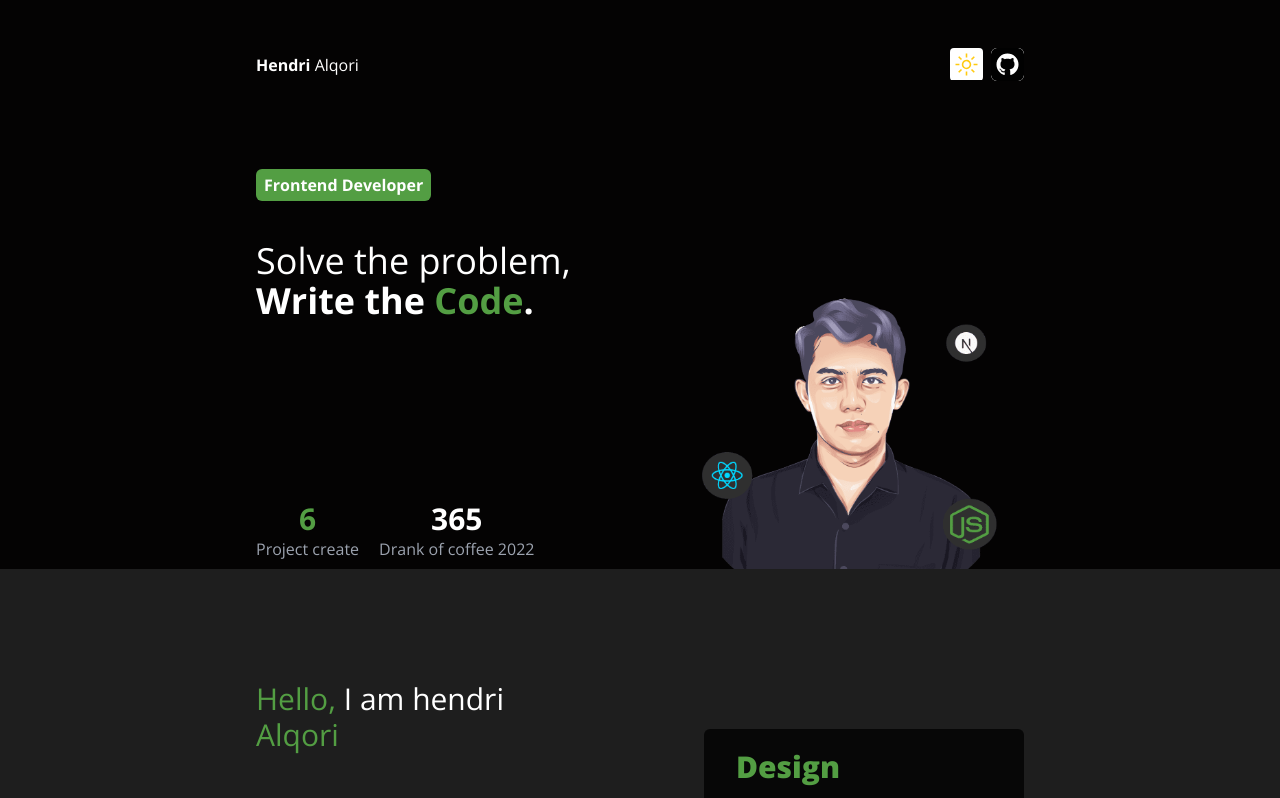
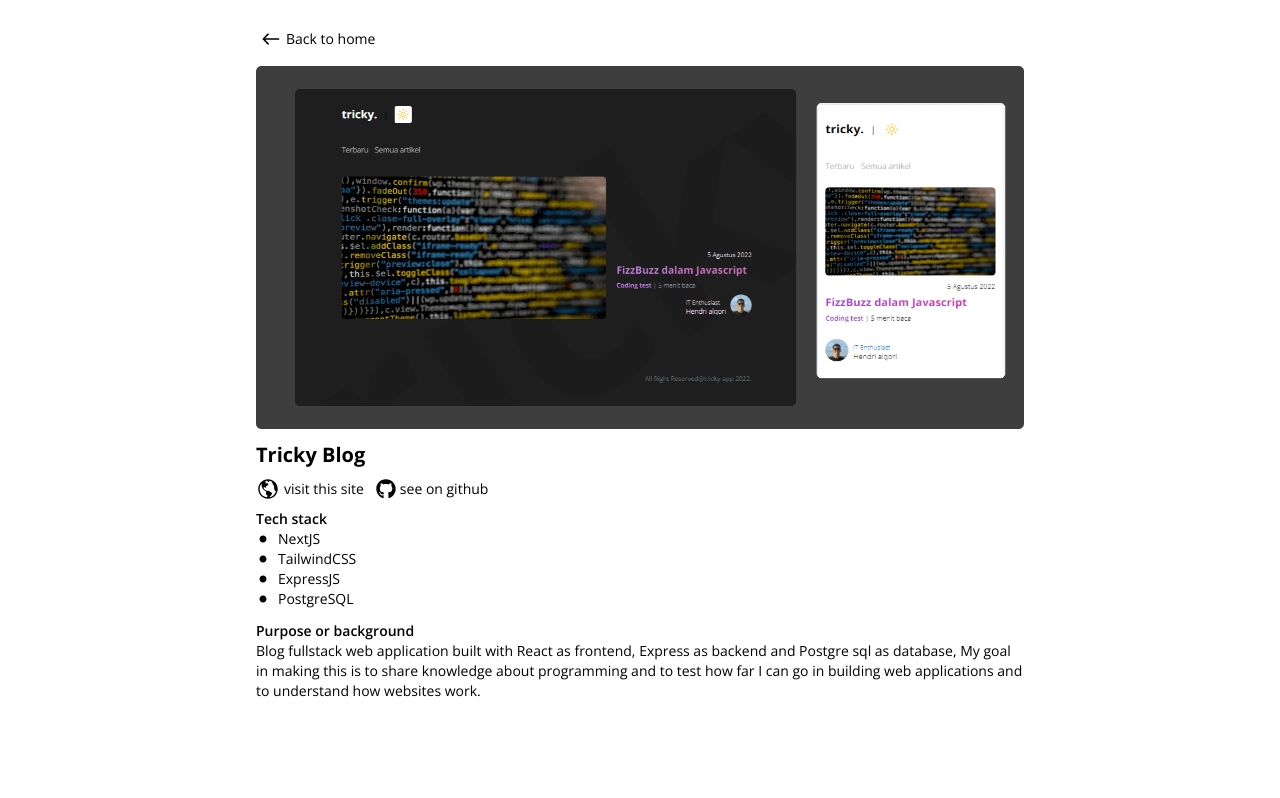
Before and after one commit to hendrialqori/personal-portfolio-unactive, a React (Vite) app: page /detail/1 in a window 1280 px wide. Shown: the top 798 px of the page. Built offline with nearby package versions, Linux system fonts and the light colour scheme.

Commit message:
add react-router-dom

```diff
--- a/src/App.jsx
+++ b/src/App.jsx
@@ -1,20 +1,17 @@
-import { Navigasi } from './component/navigasi/index'
-import { Banner } from './component/banner/index'
-import { About } from './component/about/index'
-import { Showcase } from './component/showcase/index'
-import { Contact } from './component/contact/index'
-import { Footer } from './component/footer/index'
+import { BrowserRouter, Routes, Route } from 'react-router-dom'
+import Index from './pages/Index'
+import NotFoundPage from './pages/404'
+import Detail from './pages/Detail'
 
 function App() {
   return (
-    <main className='bg-light dark:bg-dark1 font-openSans'>
-      <Navigasi />
-      <Banner />
-      <About />
-      <Showcase />
-      <Contact />
-      <Footer />
-    </main>
+    <BrowserRouter>
+      <Routes>
+          <Route path='/' element={<Index />} />
+          <Route path='detail/:id' element={<Detail />} />
+          <Route path='*' element={<NotFoundPage />} />
+      </Routes>
+    </BrowserRouter>
   )
 }
 
--- a/src/component/navigasi/index.jsx
+++ b/src/component/navigasi/index.jsx
@@ -1,4 +1,4 @@
-import { useEffect, useRef, useState } from 'react'
+import { useEffect, useRef, useState, useCallback } from 'react'
 import dark from './assets/Darkmode.svg'
 import light from './assets/Lightmode.svg'
 import github from './assets/github.svg'
@@ -15,15 +15,15 @@ export const Navigasi = () => {
 
     const toTop = () => window.scrollTo({ top: 0, behavior : "smooth" })
 
-    const showButton = (e) => {
-        if(window.scrollY > 150 ) btnTopRef.current.classList.remove("hidden")
-        else btnTopRef.current.classList.add("hidden")
-    }
+    const showButton = useCallback(()=> {
+        if(window.scrollY > 150 ) btnTopRef?.current?.classList?.remove("hidden")
+        else btnTopRef?.current?.classList?.add("hidden")
+    },[])
 
     useEffect(()=> {
         window.addEventListener("scroll", showButton)
         document.documentElement.classList.add('dark')
-    },[])
+    },[showButton])
 
 
     return (
--- a/src/component2/Card.jsx
+++ b/src/component2/Card.jsx
@@ -1,5 +1,5 @@
-import github from './assets/github.svg'
-import site from './assets/site.svg'
+import { Link } from "react-router-dom"
+import { BsArrowRightShort } from 'react-icons/bs'
 
 export const Card = props => {
 
@@ -8,17 +8,11 @@ export const Card = props => {
     return(
         <div key={id} className="relative" aria-label="showcase-card">
             <img className='w-[580px]' src={`/${avatar}`} alt={`${name}-avatar`} />
-            <div className='text-white bg-gray-500 absolute w-full p-3 opacity-80 -translate-y-0 transition duration-500' aria-label='infomation-app'>
-                <div className='flex gap-x-2' aria-label='wrapper-logo'>
-                    <a href={githubURL} target="_blank">
-                        <img src={github} alt="gt-icon" />
-                    </a>
-                    <a href={siteURL} target="_blank">
-                        <img src={site} alt="site-icon" />
-                    </a>
-                </div>
-                <h1 className='font-extrabold my-1'>{name}</h1>
-                <p>{stack}</p>
+            <div className="text-green -translate-y-14 translate-x-2 flex bg-dark2 w-max py-1 px-2 rounded-full">
+                <Link className="flex items-center text-xs" to={"/detail/"+id}>
+                    Detail project
+                    <BsArrowRightShort className='text-3xl' />
+                </Link>
             </div>
         </div>
     )
--- a/src/contanst/showcaseProject.js
+++ b/src/contanst/showcaseProject.js
@@ -3,15 +3,16 @@ export default  [
         id : 1,
         name : "Tricky Blog",
         avatar : "tricky.png",
-        stack : "NextJS, TailwindCSS | ExpressJS, PostgreSQL",
+        stack : ["NextJS", "TailwindCSS", "ExpressJS", " PostgreSQL"],
         githubURL : "https://github.com/alqory/tricky-fe",
-        siteURL : "https://tricky-app.vercel.app"
+        siteURL : "https://tricky-app.vercel.app",
+        purpose : "Blog fullstack web application built with React as frontend, Express as backend and Postgre sql as database, My goal in making this is to share knowledge about programming and to test how far I can go in building web applications and to understand how websites work."
     },
     {
         id : 2,
         name : "Vegefriend",
         avatar : "vege.png",
-        stack : "VueJs, TailwindCSS",
+        stack : ["VueJs", "TailwindCSS"],
         githubURL : "https://github.com/alqory/vegetable-store",
         siteURL : "https://vegefriend.netlify.app"
     },
@@ -19,15 +20,16 @@ export default  [
         id : 3,
         name : "Point of sale",
         avatar : "pos.png",
-        stack : "React typescript, TailwindCSS | ExpressJS, PostgreSQL",
+        stack : ["React typescript", "TailwindCSS" ,"ExpressJS", "PostgreSQL"],
         githubURL : "https://github.com/alqory/point-of-sale",
-        siteURL : "https://qorypos.netlify.app"
+        siteURL : "https://qorypos.netlify.app",
+        purpose : "Previously I was a former barista and former assistant manager at a coffee shop, every day I was always faced with a cashier application that was used to serve customers. From there I had a great curiosity about \"How do people make it?\" I started learning about web programming, and now I can make this application, I built this application with fullstack javascript."
     },
     {
         id : 4,
         name : "Weather App",
         avatar : "cuaca.png",
-        stack : "Vanilla Javascript, TailwindCSS",
+        stack : ["Vanilla Javascript","TailwindCSS"],
         githubURL : "https://github.com/alqory/Personal-portfolio",
         siteURL :"https://cuacaapi.netlify.app/"
     },
@@ -35,7 +37,7 @@ export default  [
         id : 5,
         name : "Personal Porfolio",
         avatar : "P.png",
-        stack : "React(CRA) + vite, TailwindCSS",
+        stack : ["React+ vite", "TailwindCSS"],
         githubURL : "https://github.com/alqory/Personal-portfolio",
         siteURL : "https://hendrialqori.vercel.app"
     },
@@ -43,9 +45,10 @@ export default  [
         id : 6,
         name : "Weekend home test",
         avatar : "wknd.png",
-        stack : "React(CRA) + vite, TailwindCSS",
+        stack : ["React + vite", "TailwindCSS"],
         githubURL : "https://github.com/alqory/wknd-test",
-        siteURL : "https://wknd-home-test.netlify.app"
+        siteURL : "https://wknd-home-test.netlify.app",
+        purpose : "This is static web, Slicing UI from Figma what is designed by UI/UX Weekend, Inc Company. \n\n  https://www.weekendinc.com "
     },
 
 
--- /dev/null
+++ b/src/pages/404.jsx
@@ -0,0 +1,7 @@
+export default function NotFoundPage() {
+    return(
+        <div className="w-[100%] h-[100vh] flex justify-center items-center">
+            <h1 className="text-lg font-light">404 | This page not available</h1>
+        </div>
+    )
+}
--- /dev/null
+++ b/src/pages/Detail.jsx
@@ -0,0 +1,54 @@
+import Project from '../contanst/showcaseProject'
+import { Link, useParams } from 'react-router-dom'
+import { IoMdGlobe, IoIosArrowRoundBack } from 'react-icons/io'
+import { FaGithub } from 'react-icons/fa'
+import { GoPrimitiveDot } from 'react-icons/go'
+
+
+export default function Detail() {
+
+    const { id } = useParams()
+    const Detail = Project.find(P => P.id == id)
+    return(
+        <section className='flex justify-center font-openSans text-sm'>
+            <div className='w-11/12 lg:w-[768px] my-3' aria-label='detail-container'>
+                <Link to="/">
+                    <span className='flex items-center my-3'>
+                        <IoIosArrowRoundBack className='text-3xl' /> Back to home
+                    </span>
+                </Link>
+                <img src={"/"+Detail?.avatar} alt="avatar-project" />
+                <div className='my-3' aria-label='body-detail'>
+                    <h1 className='text-xl font-bold'>{Detail.name}</h1>
+
+                    <div className='flex gap-3 my-2' aria-label='site'>
+                        <a className='flex items-center gap-1' href={Detail.siteURL} target="_blank">
+                            <IoMdGlobe className='text-2xl' />
+                            visit this site
+                        </a>
+                        <a className='flex items-center gap-1' href={Detail.githubURL} target="_blank">
+                            <FaGithub className='text-xl' />
+                            see on github
+                        </a>
+                    </div>
+
+                    <div aria-label='tech-stack'>
+                        <h3 className='font-semibold'>Tech stack</h3>
+                        {
+                            Detail.stack?.map((item, i) => (
+                                <p key={i} className='flex gap-2 items-center'> <GoPrimitiveDot /> {item}</p>
+                            ))
+                        }
+                    </div>
+
+                    <div className='my-3' aria-label='background'>
+                        <h1 className='font-semibold'>Purpose or background</h1>
+                        <p>
+                           {Detail?.purpose ? Detail?.purpose : "-" }
+                        </p>
+                    </div>
+                </div>
+            </div>
+        </section>
+        )
+}
--- /dev/null
+++ b/src/pages/Index.jsx
@@ -0,0 +1,20 @@
+import { Navigasi } from '../component/Navigasi'
+import { Banner } from '../component/banner'
+import { About } from '../component/about'
+import { Showcase } from '../component/showcase'
+import { Contact } from '../component/contact'
+import { Footer } from '../component/footer'
+
+
+export default function Index() {
+    return(
+        <main className='bg-light dark:bg-dark1 font-openSans'>
+            <Navigasi />
+            <Banner />
+            <About />
+            <Showcase />
+            <Contact />
+            <Footer />
+      </main>
+    )
+}
```
